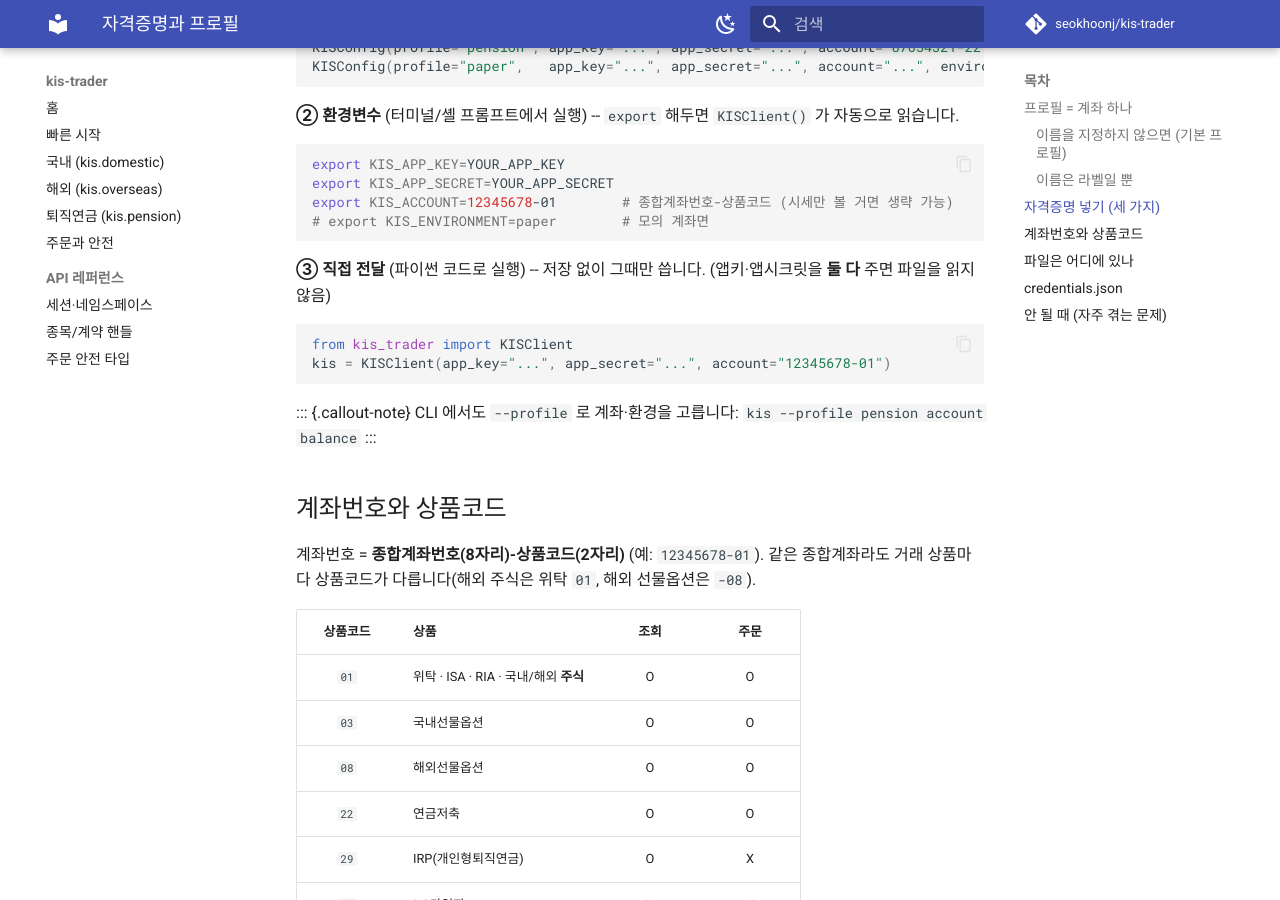
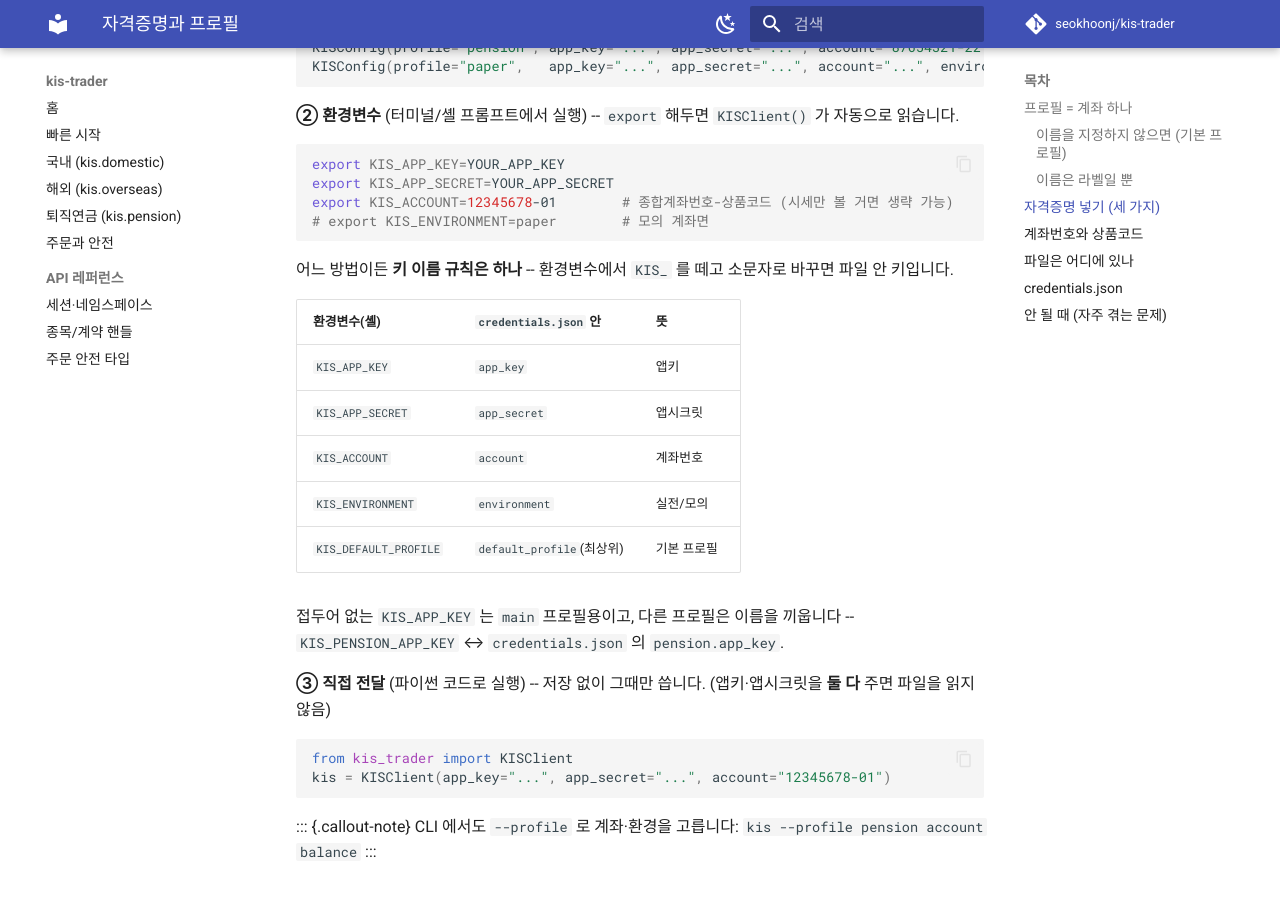
Before and after one commit to seokhoonj/kis-trader, an MkDocs documentation site: the page built from docs/configuration.md, in a window 1280 px wide and 900 px high, scrolled down 1959 px. Built offline with MkDocs 1.6.1 and Material for MkDocs 9.7.7, drawn with Linux system fonts in a browser that asks for light colours; comment, search, counter and statistics services are not loaded.

Commit message:
docs: add an env-var to credentials.json key mapping table
Make the naming rule visible -- a file key is its environment variable with
`KIS_` removed and lowercased -- so `default_profile`, `app_key`, and the rest
read as one convention.

````diff
--- a/docs/configuration.md
+++ b/docs/configuration.md
@@ -82,6 +82,19 @@ export KIS_APP_SECRET=YOUR_APP_SECRET
 export KIS_ACCOUNT=12345678-01        # 종합계좌번호-상품코드 (시세만 볼 거면 생략 가능)
 # export KIS_ENVIRONMENT=paper        # 모의 계좌면
 ```
+
+어느 방법이든 **키 이름 규칙은 하나** -- 환경변수에서 `KIS_` 를 떼고 소문자로 바꾸면 파일 안 키입니다.
+
+| 환경변수(셸) | `credentials.json` 안 | 뜻 |
+|---|---|---|
+| `KIS_APP_KEY` | `app_key` | 앱키 |
+| `KIS_APP_SECRET` | `app_secret` | 앱시크릿 |
+| `KIS_ACCOUNT` | `account` | 계좌번호 |
+| `KIS_ENVIRONMENT` | `environment` | 실전/모의 |
+| `KIS_DEFAULT_PROFILE` | `default_profile`(최상위) | 기본 프로필 |
+
+접두어 없는 `KIS_APP_KEY` 는 `main` 프로필용이고, 다른 프로필은 이름을 끼웁니다 --
+`KIS_PENSION_APP_KEY` ↔ `credentials.json` 의 `pension.app_key`.
 
 **③ 직접 전달** (파이썬 코드로 실행) -- 저장 없이 그때만 씁니다. (앱키·앱시크릿을 **둘 다** 주면 파일을 읽지 않음)
 
````
